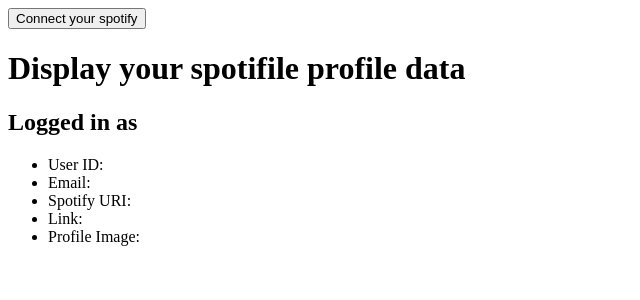
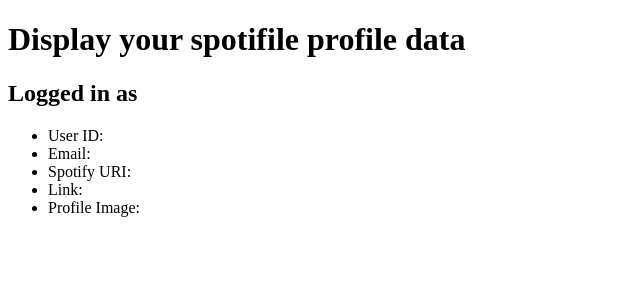
Before and after one commit to Jonathanpatinocs/spotiStats, a React (Vite) app in the folder spotistats/: page / in a window 1280 px wide. Shown: the top 300 px of the page, without its empty margins (0-640 px from the left). Built offline with nearby package versions, Linux system fonts and the light colour scheme.

Commit message:
connect to spotify button

```diff
--- a/spotistats/src/App.jsx
+++ b/spotistats/src/App.jsx
@@ -1,13 +1,14 @@
+
 
 import auth from "./userAuth"
 
 function App() {
-
+   auth()
 
 
   return (
     <div>
-      <button onClick={()=> auth()}>Connect your spotify</button>
+      <div id="addbutton"></div>
       <h1>Display your spotifile profile data</h1>
 
       <section id="profile">
--- a/spotistats/src/userAuth.tsx
+++ b/spotistats/src/userAuth.tsx
@@ -90,12 +90,18 @@
   const code = params.get("code");
 
   if (!code) {
-    redirecttoAuthCodeFlow(clientId)
-    const accessToken = await getAccessToken(clientId, code)
-    const profile = await fetchProfile(accessToken)
-    console.log(profile);
+    const buttonDiv = document.getElementById('addbutton')
+    const button = document.createElement('button')
+    button.innerText = 'Connect your spotify'
+    button.addEventListener('click',()=> {
+      redirecttoAuthCodeFlow(clientId)
+      auth()
+    })
+    if(!buttonDiv?.firstChild) {
+      buttonDiv?.append(button)
+    }
 
-    populateUI(profile)
+
   } else {
     const accessToken = await getAccessToken(clientId, code)
     const profile = await fetchProfile(accessToken)
```
